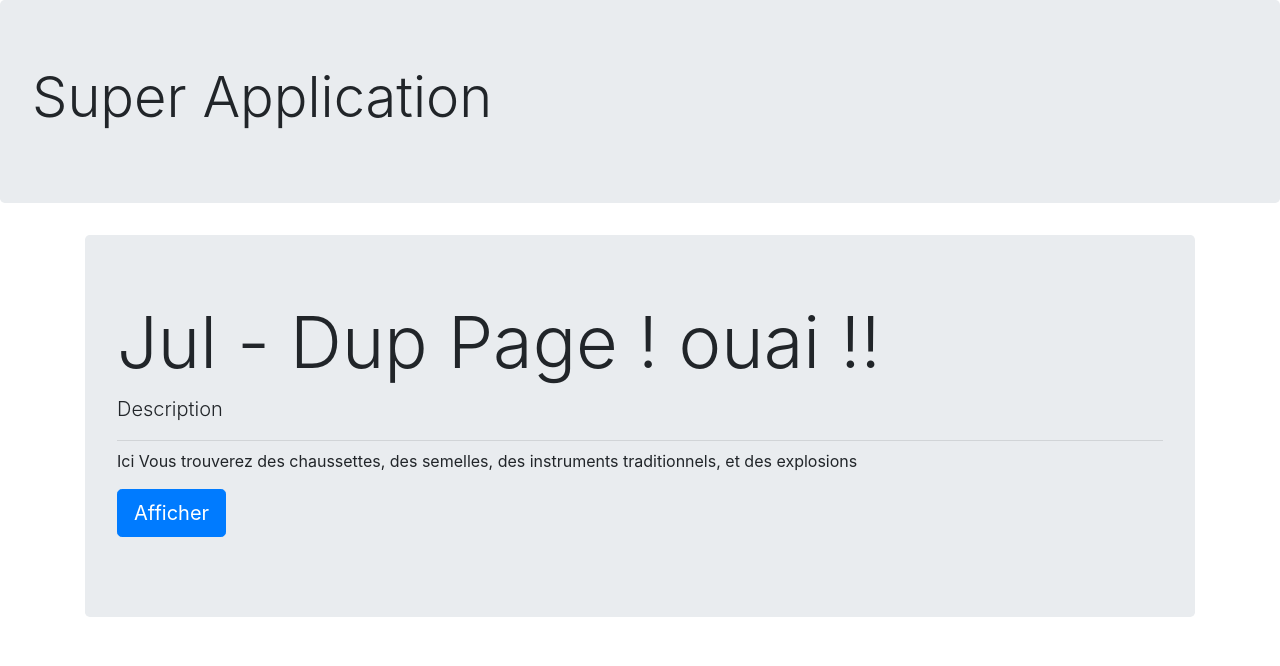
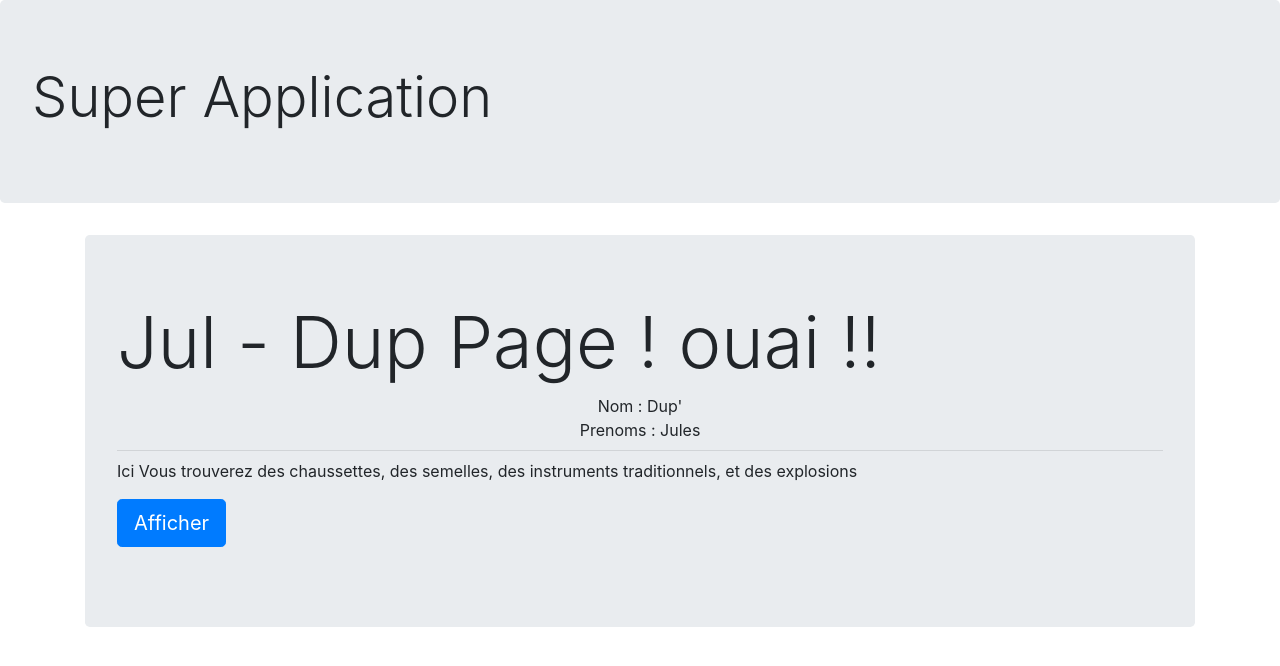
Before and after one commit to 2020-D02-java/groupe-1-front, an Angular app: page /julDup in a window 1280 px wide. Shown: the top 666 px of the page. Built offline with nearby package versions, Linux system fonts and the light colour scheme.

Commit message:
avancement component JulDup Component #3

```diff
--- a/src/app/jul-dup/jul-dup.component.html
+++ b/src/app/jul-dup/jul-dup.component.html
@@ -1,6 +1,11 @@
 <div class="jumbotron">
   <h1 class="display-3">Jul - Dup Page ! ouai !! </h1>
-  <p class="lead">Description</p>
+  <div class="col-12 d-flex justify-content-center">
+    Nom : Dup'
+  </div>
+  <div class="col d-flex justify-content-center">
+    Prenoms : Jules
+  </div>
   <hr class="my-2">
   <p>Ici Vous trouverez des chaussettes, des semelles, des instruments traditionnels, et des explosions</p>
   <p class="lead">
```
